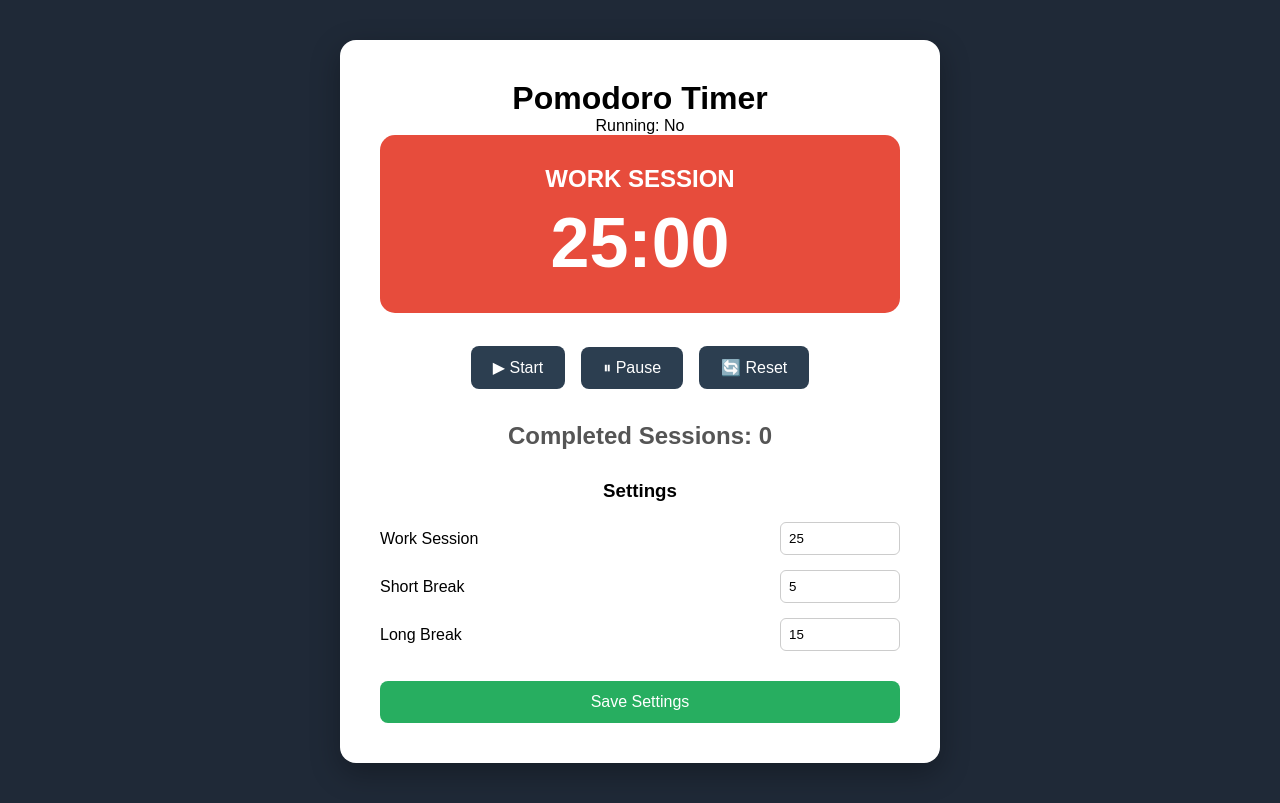
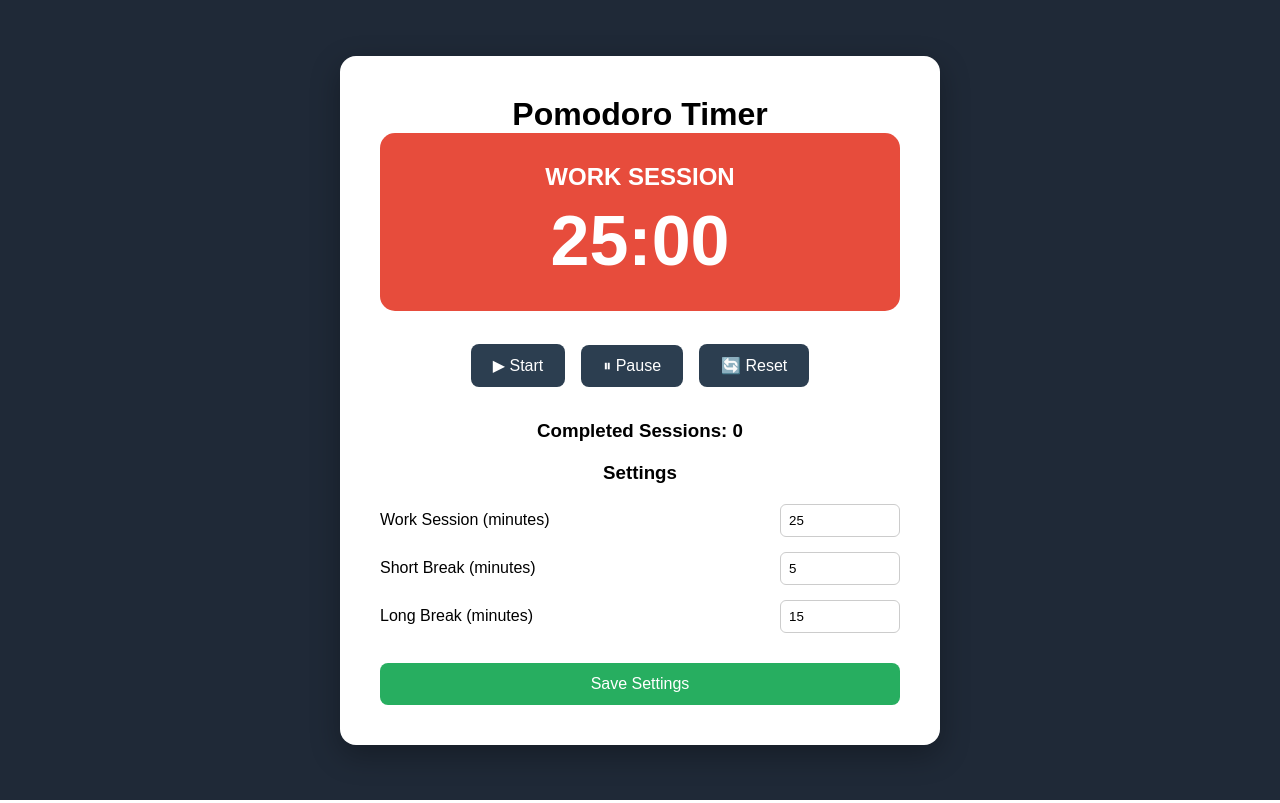
Before and after one commit to dikshani/pomodoro-timer, a React (Vite) app: page / in a window 1280 px wide. Built offline with nearby package versions, Linux system fonts and the light colour scheme.

Commit message:
Connect Settings with timer state

```diff
--- a/src/App.tsx
+++ b/src/App.tsx
@@ -1,4 +1,3 @@
-
 import { useState, useEffect } from "react";
 import "./App.css";
 
@@ -12,8 +11,16 @@ function App() {
   const [timeLeft, setTimeLeft] = useState(25 * 60);
   const [isRunning, setIsRunning] = useState(false);
 
+	const [workTime, setWorkTime] = useState(25);
+const [shortBreak, setShortBreak] = useState(5);
+const [longBreak, setLongBreak] = useState(15);
+
+  const [sessionType, setSessionType] =
+    useState<"work" | "shortBreak" | "longBreak">("work");
+
+  const [sessionCount, setSessionCount] = useState(0);
+
   useEffect(() => {
-
     if (!isRunning) return;
 
     const interval = setInterval(() => {
@@ -21,28 +28,41 @@ const interval = setInterval(() => {
         if (prevTime <= 1) {
           clearInterval(interval);
           setIsRunning(false);
+
+          // session complete logic
+          setSessionCount((prev) => prev + 1);
+
           return 0;
         }
-
         return prevTime - 1;
       });
     }, 1000);
 
     return () => clearInterval(interval);
-
   }, [isRunning]);
 
   const handleReset = () => {
     setIsRunning(false);
-  setTimeLeft(25 * 60);
+    setTimeLeft(workTime * 60);
+  };
+	const handleSaveSettings = () => {
+  setIsRunning(false);
+
+  if (sessionType === "work") {
+    setTimeLeft(workTime * 60);
+  } else if (sessionType === "shortBreak") {
+    setTimeLeft(shortBreak * 60);
+  } else {
+    setTimeLeft(longBreak * 60);
+  }
 };
 
+
+	console.log("Work Time:", workTime);
   return (
     <div className="app">
       <div className="container">
         <Header />
-
-<p>Running: {isRunning ? "Yes" : "No"}</p>
 
         <Timer timeLeft={timeLeft} />
 
@@ -52,8 +72,18 @@ const handleReset = () => {
           onReset={handleReset}
         />
 
-	<Sessions />
-        <Settings />
+        <Sessions sessionCount={sessionCount} />
+
+<Settings
+  workTime={workTime}
+  setWorkTime={setWorkTime}
+  shortBreak={shortBreak}
+  setShortBreak={setShortBreak}
+  longBreak={longBreak}
+  setLongBreak={setLongBreak}
+  onSave={handleSaveSettings}
+/>
+
       </div>
     </div>
   );
--- a/src/components/Controls.tsx
+++ b/src/components/Controls.tsx
@@ -1,33 +1,23 @@
+import type { Dispatch, SetStateAction } from "react";
+
 type ControlsProps = {
   isRunning: boolean;
-  setIsRunning: React.Dispatch<React.SetStateAction<boolean>>;
+  setIsRunning: Dispatch<SetStateAction<boolean>>;
   onReset: () => void;
 };
 
-function Controls({
-  isRunning,
-  setIsRunning,
-  onReset,
-}: ControlsProps) {
+function Controls({ isRunning, setIsRunning, onReset }: ControlsProps) {
   return (
     <div className="controls">
-      <button
-        onClick={() => setIsRunning(true)}
-        disabled={isRunning}
-      >
+      <button onClick={() => setIsRunning(true)} disabled={isRunning}>
         ▶ Start
       </button>
 
-      <button
-        onClick={() => setIsRunning(false)}
-        disabled={!isRunning}
-      >
+      <button onClick={() => setIsRunning(false)} disabled={!isRunning}>
         ⏸ Pause
       </button>
 
-      <button onClick={onReset}>
-        🔄 Reset
-      </button>
+      <button onClick={onReset}>🔄 Reset</button>
     </div>
   );
 }
--- a/src/components/Sessions.tsx
+++ b/src/components/Sessions.tsx
@@ -1,7 +1,11 @@
-function Sessions() {
+type SessionsProps = {
+  sessionCount: number;
+};
+
+function Sessions({ sessionCount }: SessionsProps) {
   return (
-    <div className="sessions">
-      <h3>Completed Sessions: 0</h3>
+    <div style={{ textAlign: "center", margin: "20px" }}>
+      <h3>Completed Sessions: {sessionCount}</h3>
     </div>
   );
 }
--- a/src/components/Settings.tsx
+++ b/src/components/Settings.tsx
@@ -1,24 +1,65 @@
-function Settings() {
+import type { Dispatch, SetStateAction } from "react";
+
+type SettingsProps = {
+  workTime: number;
+  setWorkTime: Dispatch<SetStateAction<number>>;
+
+  shortBreak: number;
+  setShortBreak: Dispatch<SetStateAction<number>>;
+
+  longBreak: number;
+  setLongBreak: Dispatch<SetStateAction<number>>;
+
+  onSave: () => void;
+};
+
+function Settings({
+  workTime,
+  setWorkTime,
+  shortBreak,
+  setShortBreak,
+  longBreak,
+  setLongBreak,
+  onSave,
+}: SettingsProps) {
   return (
     <div className="settings">
       <h3>Settings</h3>
 
       <div className="settings-row">
-        <label>Work Session</label>
-        <input type="number" defaultValue={25} />
+        <label htmlFor="work-time">Work Session (minutes)</label>
+        <input
+          id="work-time"
+          type="number"
+          min="1"
+          value={workTime}
+          onChange={(e) => setWorkTime(Number(e.target.value))}
+        />
       </div>
 
       <div className="settings-row">
-        <label>Short Break</label>
-        <input type="number" defaultValue={5} />
+        <label htmlFor="short-break">Short Break (minutes)</label>
+        <input
+          id="short-break"
+          type="number"
+          min="1"
+          value={shortBreak}
+          onChange={(e) => setShortBreak(Number(e.target.value))}
+        />
       </div>
 
       <div className="settings-row">
-        <label>Long Break</label>
-        <input type="number" defaultValue={15} />
+        <label htmlFor="long-break">Long Break (minutes)</label>
+        <input
+          id="long-break"
+          type="number"
+          min="1"
+          value={longBreak}
+          onChange={(e) => setLongBreak(Number(e.target.value))}
+        />
       </div>
 
-      <button>Save Settings</button>
+      <button onClick={onSave}>Save Settings</button>
     </div>
   );
 }
```
Lines whose indentation alone changed are shown as unchanged.
